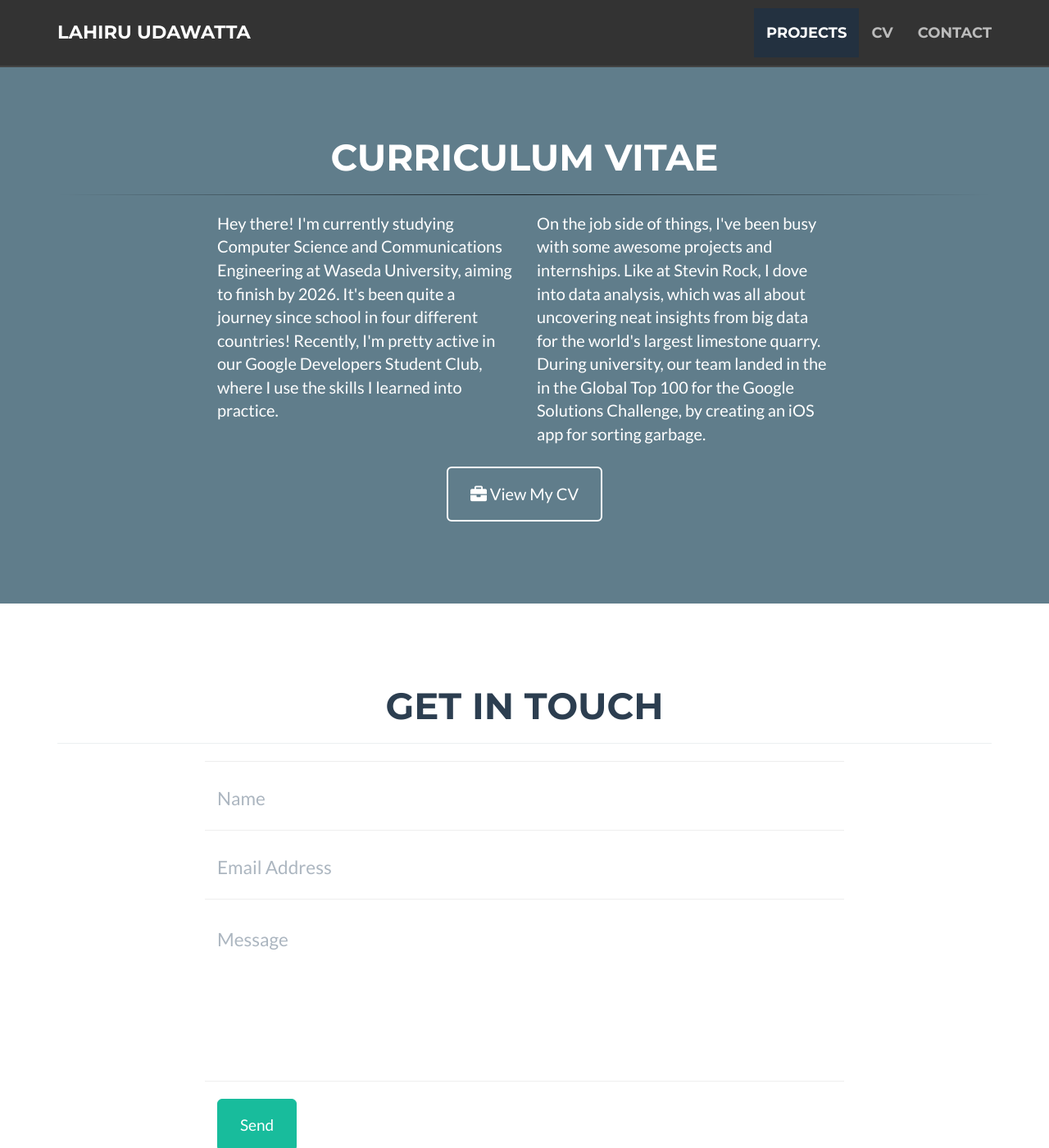
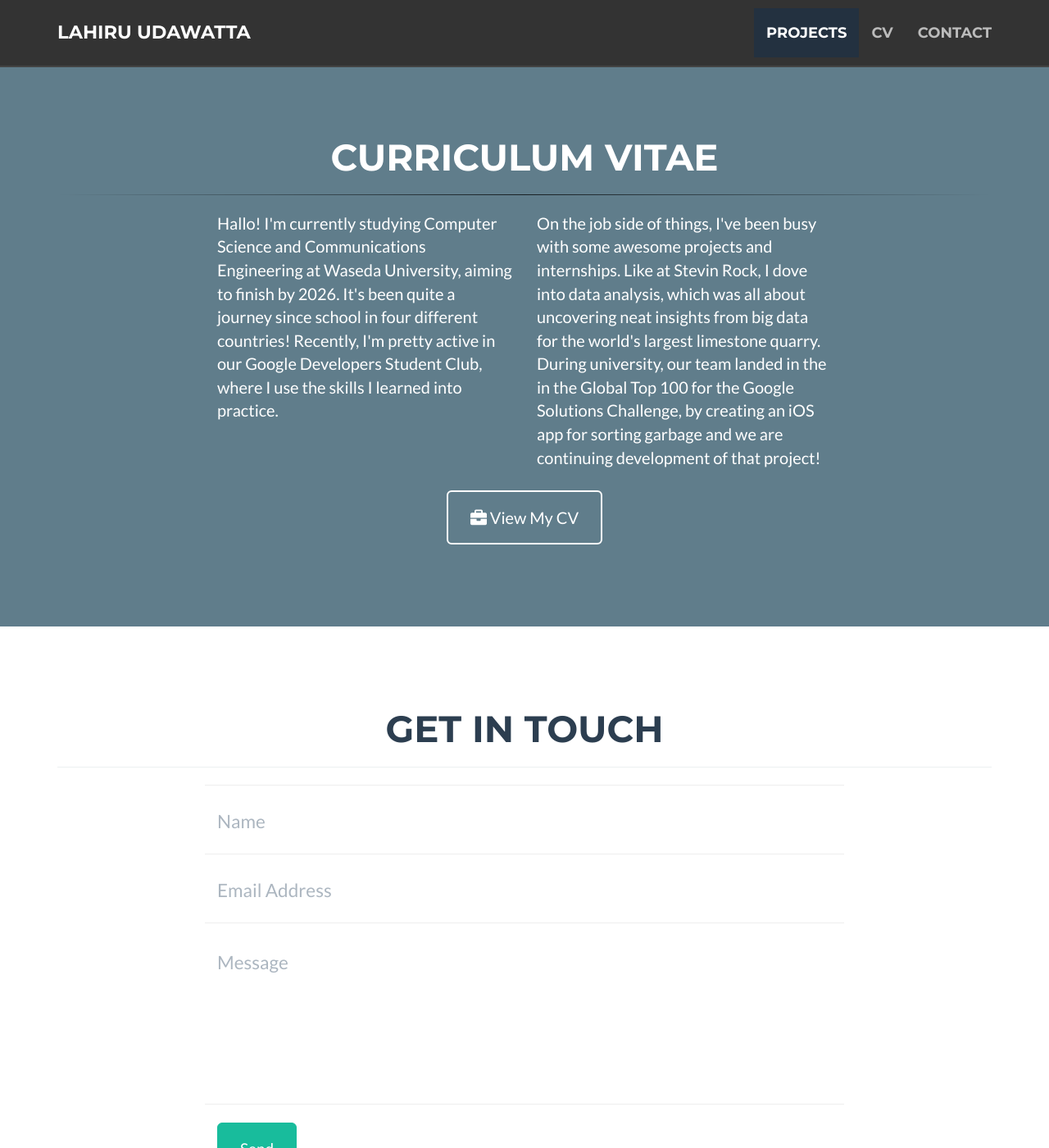
Before and after one commit to s3nmith/s3nmith.github.io, a Jekyll site: the page built from _posts/2014-07-15-project-1.markdown, in a window 1280 px wide and 1400 px high, scrolled down 1232 px. Shown: the whole window at 82% size. Built offline with Jekyll 4.4.1, drawn with Linux system fonts in a browser that asks for light colours.

Commit message:
small changes

```diff
--- a/_config.yml
+++ b/_config.yml
@@ -45,7 +45,7 @@ social:
 
 # Postal address (add as many lines as necessary)
 address:
-  - line: 4-22-3 Nakano
+  - line: Ota-ku
   - line: Tokyo, Japan
 
 # Credits content
--- a/_includes/cv.html
+++ b/_includes/cv.html
@@ -10,7 +10,7 @@
     <div class="row">
       <div class="col-lg-4 col-lg-offset-2">
         <p>
-          Hey there! I'm currently studying Computer Science and Communications
+          Hallo! I'm currently studying Computer Science and Communications
           Engineering at Waseda University, aiming to finish by 2026. It's been
           quite a journey since school in four different countries! Recently,
           I'm pretty active in our Google Developers Student Club, where I use
@@ -24,12 +24,13 @@
           was all about uncovering neat insights from big data for the world's
           largest limestone quarry. During university, our team landed in the in
           the Global Top 100 for the Google Solutions Challenge, by creating an
-          iOS app for sorting garbage.
+          iOS app for sorting garbage and we are continuing development of that
+          project!
         </p>
       </div>
       <div class="col-lg-8 col-lg-offset-2 text-center">
         <a
-          href="https://drive.google.com/file/d/1T-Pq5p2Ho8fIs_usUNwk6dCDIXz92att/view?usp=sharing"
+          href="https://drive.google.com/file/d/1K1AH9RVLP78_6cD3seQmZASfXBci9VRr/view?usp=sharing"
           class="btn btn-lg btn-outline"
         >
           <i class="fa fa-briefcase"></i> View My CV
```
Also changed, not shown: README.md, screenshot.png (deleted), 1 other file.
